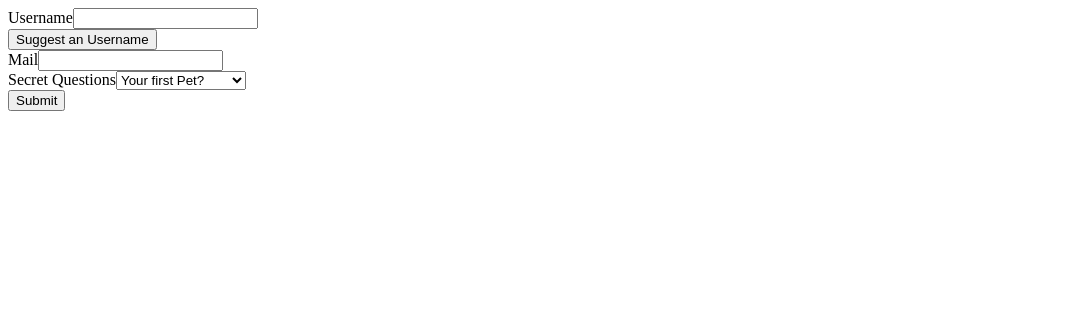
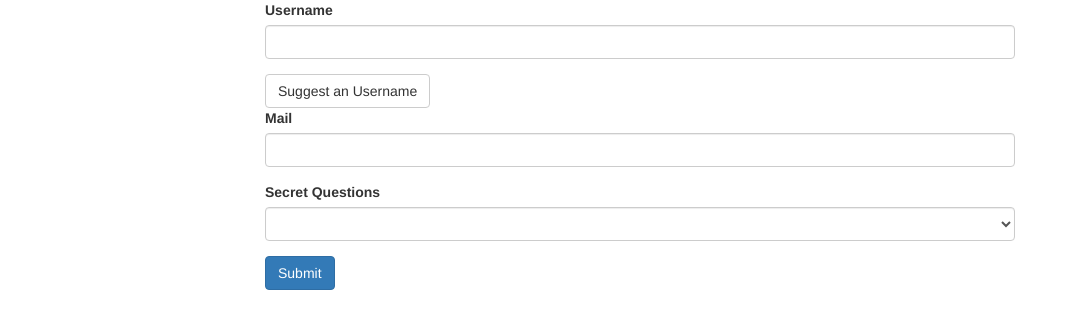
Before and after one commit to lilankaravinath/ng-td-forms, an Angular app: page / in a window 1280 px wide. Shown: the top 328 px of the page, without its empty margins (0-1070 px from the left). Built offline with nearby package versions, Linux system fonts and the light colour scheme.

Commit message:
install bootstrap^3. Register the controls and submit and use the form

```diff
--- a/angular.json
+++ b/angular.json
@@ -24,7 +24,8 @@
               "src/assets"
             ],
             "styles": [
-              "src/styles.css"
+              "src/styles.css",
+              "node_modules/bootstrap/dist/css/bootstrap.min.css"
             ],
             "scripts": []
           },
--- a/package.json
+++ b/package.json
@@ -19,6 +19,7 @@
     "@angular/platform-browser": "~8.2.5",
     "@angular/platform-browser-dynamic": "~8.2.5",
     "@angular/router": "~8.2.5",
+    "bootstrap": "^3.4.1",
     "rxjs": "~6.4.0",
     "tslib": "^1.10.0",
     "zone.js": "~0.9.1"
--- a/src/app/app.component.html
+++ b/src/app/app.component.html
@@ -1,21 +1,21 @@
 <div class="container">
   <div class="row">
     <div class="col-xs-12 col-sm-10 col-md-8 col-sm-offset-1 col-md-offset-2">
-      <form>
+      <form (ngSubmit)="onSubmit(formEl)" #formEl="ngForm">
         <div id="user-data">
           <div class="form-group">
             <label for="username">Username</label>
-            <input type="text" id="username" class="form-control">
+            <input type="text" id="username" class="form-control" name="username" ngModel>
           </div>
           <button class="btn btn-default" type="button">Suggest an Username</button>
           <div class="form-group">
             <label for="email">Mail</label>
-            <input type="email" id="email" class="form-control">
+            <input type="email" id="email" class="form-control" name="email" ngModel>
           </div>
         </div>
         <div class="form-group">
           <label for="secret">Secret Questions</label>
-          <select id="secret" class="form-control">
+          <select id="secret" class="form-control" name="secret" ngModel>
             <option value="pet">Your first Pet?</option>
             <option value="teacher">Your first teacher?</option>
           </select>
--- a/src/app/app.component.ts
+++ b/src/app/app.component.ts
@@ -1,4 +1,5 @@
 import { Component } from '@angular/core';
+import { NgForm } from '@angular/forms';
 
 @Component({
   selector: 'app-root',
@@ -9,4 +10,9 @@ export class AppComponent {
   suggestUserName() {
     const suggestedName = 'Superuser';
   }
+
+  onSubmit(form: NgForm) {
+    console.log(form);
+
+  }
 }
--- a/src/app/app.module.ts
+++ b/src/app/app.module.ts
@@ -1,5 +1,6 @@
 import { BrowserModule } from '@angular/platform-browser';
 import { NgModule } from '@angular/core';
+import { FormsModule } from '@angular/forms';
 
 import { AppRoutingModule } from './app-routing.module';
 import { AppComponent } from './app.component';
@@ -10,7 +11,8 @@ import { AppComponent } from './app.component';
   ],
   imports: [
     BrowserModule,
-    AppRoutingModule
+    AppRoutingModule,
+    FormsModule
   ],
   providers: [],
   bootstrap: [AppComponent]
```
Also changed, not shown: 1 other file (tests, documents, lock files or other folders).
